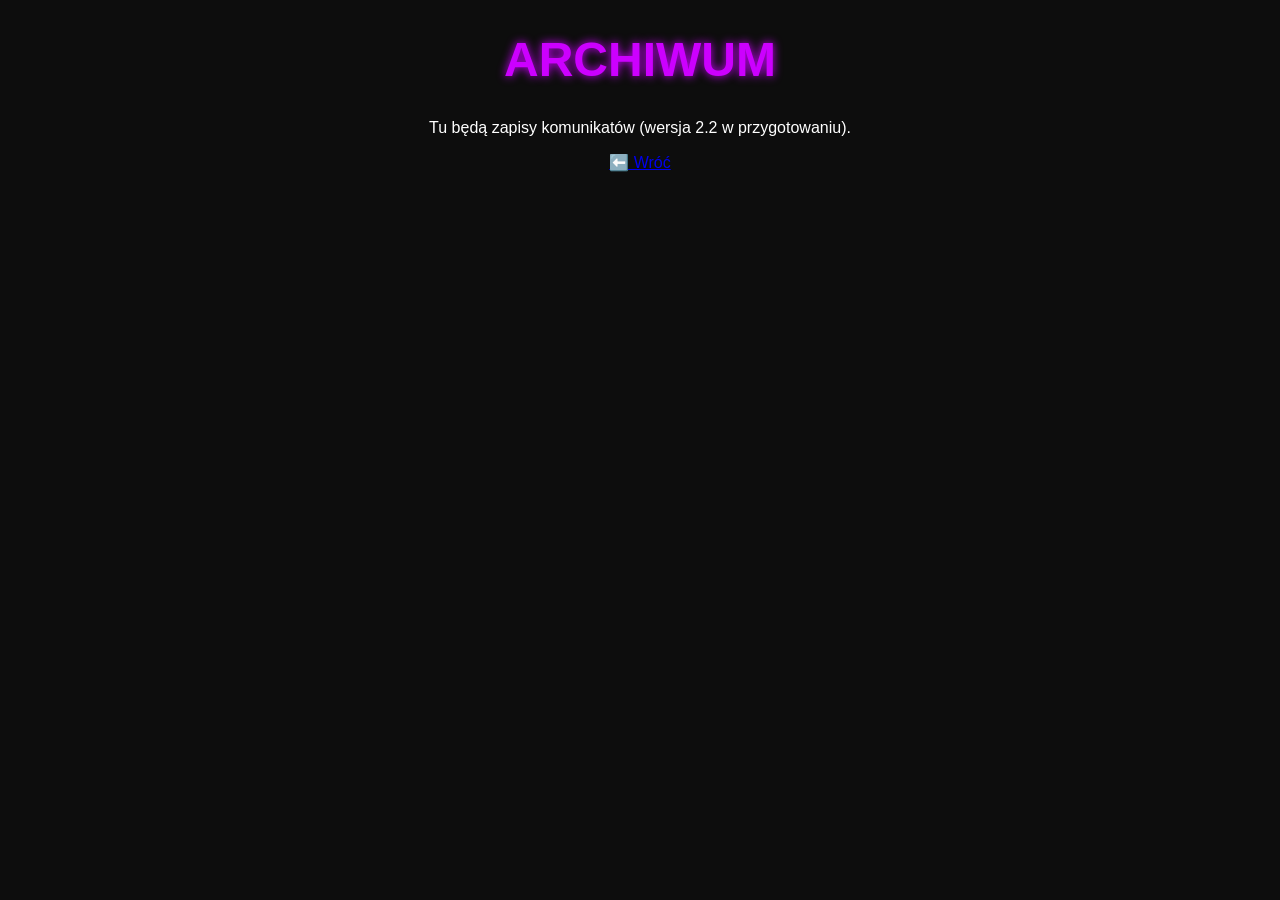
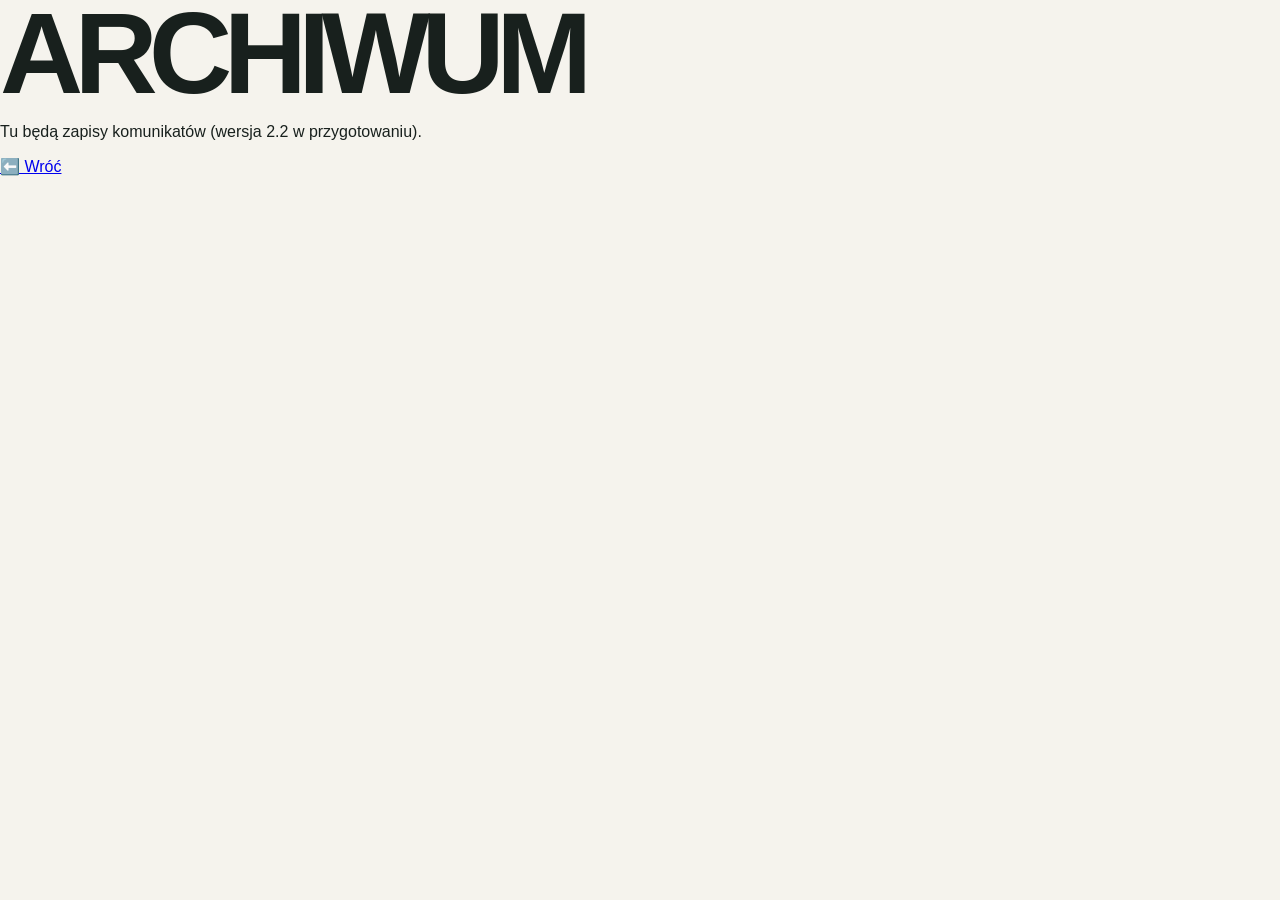

Initial rebuild of website

--- a/style.css
+++ b/style.css
@@ -1,65 +1,101 @@
+:root {
+  --ink: #18201d;
+  --muted: #68716c;
+  --paper: #f5f3ed;
+  --line: #d8d8ce;
+  --accent: #d76748;
+  --serif: "Playfair Display", Georgia, serif;
+  --sans: "DM Sans", Arial, sans-serif;
+  --mono: "DM Mono", monospace;
+}
+
+* { box-sizing: border-box; }
+
+html { scroll-behavior: smooth; }
+
 body {
-  background-color: #0d0d0d;
-  color: white;
-  font-family: Arial, sans-serif;
-  text-align: center;
   margin: 0;
-  padding: 0;
+  color: var(--ink);
+  background: var(--paper);
+  font-family: var(--sans);
+  -webkit-font-smoothing: antialiased;
 }
-header {
-  padding: 20px;
-}
-h1 {
-  color: #cc00ff;
-  font-size: 48px;
-  text-shadow: 0 0 10px #cc00ff;
-}
-nav ul {
-  list-style: none;
+
+main, footer { width: min(1120px, calc(100% - 48px)); margin: 0 auto; }
+
+.nav {
   display: flex;
-  justify-content: center;
-  padding: 0;
+  align-items: center;
+  justify-content: space-between;
+  padding: 28px 0;
 }
-nav ul li {
-  margin: 0 15px;
-}
-nav ul li a {
-  color: white;
+
+.brand {
+  color: var(--ink);
+  font-family: var(--serif);
+  font-size: 1.65rem;
+  font-weight: 700;
+  line-height: 1;
   text-decoration: none;
-  font-weight: bold;
 }
-main {
-  padding: 20px;
+
+.brand span { color: var(--accent); }
+
+.nav-link { color: var(--ink); font-size: .9rem; font-weight: 700; text-decoration: none; }
+.nav-link span { margin-left: 4px; color: var(--accent); }
+
+.hero { min-height: 560px; padding: 110px 0 90px; }
+
+.eyebrow, .section-label, .number {
+  color: var(--muted);
+  font-family: var(--mono);
+  font-size: .7rem;
+  letter-spacing: .08em;
+  text-transform: uppercase;
 }
-.cards {
-  display: flex;
-  justify-content: center;
+
+.eyebrow { display: flex; align-items: center; gap: 10px; margin: 0 0 24px; }
+.eyebrow span { width: 28px; height: 1px; background: var(--accent); }
+
+h1 { max-width: 760px; margin: 0; font-size: clamp(3.6rem, 9vw, 7.7rem); font-weight: 600; letter-spacing: -.075em; line-height: .93; }
+h1 em { color: var(--accent); font-weight: 600; }
+
+.intro { max-width: 480px; margin: 36px 0 30px; color: var(--muted); font-size: 1.1rem; line-height: 1.65; }
+
+.button {
+  display: inline-flex;
+  align-items: center;
   gap: 20px;
-  flex-wrap: wrap;
-  margin-top: 20px;
-}
-.card {
-  border: 2px solid #00ffff;
-  border-radius: 10px;
-  padding: 20px;
-  width: 250px;
-  background-color: #1a1a1a;
-  box-shadow: 0 0 10px #00ffff;
-}
-.card img {
-  width: 100px;
-  margin: 10px 0;
-}
-button {
-  background-color: #6600cc;
+  padding: 14px 18px;
   color: white;
-  border: none;
-  padding: 10px;
-  border-radius: 5px;
-  cursor: pointer;
+  background: var(--ink);
+  border-radius: 2px;
+  font-size: .9rem;
+  font-weight: 700;
+  text-decoration: none;
+  transition: background .2s ease, transform .2s ease;
 }
-footer {
-  margin-top: 40px;
-  font-size: 12px;
-  color: #888;
+
+.button:hover { background: var(--accent); transform: translateY(-2px); }
+.button span { font-size: 1.1rem; }
+
+.principles { padding: 34px 0 88px; border-top: 1px solid var(--line); }
+.section-label { margin: 0 0 42px; }
+
+.principle-grid { display: grid; grid-template-columns: repeat(3, 1fr); gap: 48px; }
+.principle-grid article { padding-top: 18px; border-top: 2px solid var(--ink); }
+.number { color: var(--accent); }
+h2 { margin: 27px 0 12px; font-family: var(--serif); font-size: 1.75rem; letter-spacing: -.04em; }
+.principle-grid p { max-width: 275px; margin: 0; color: var(--muted); font-size: .95rem; line-height: 1.65; }
+
+footer { display: flex; justify-content: space-between; padding: 24px 0 32px; border-top: 1px solid var(--line); color: var(--muted); font-family: var(--mono); font-size: .68rem; letter-spacing: .02em; }
+footer p { margin: 0; }
+
+@media (max-width: 640px) {
+  main, footer { width: min(100% - 40px, 1120px); }
+  .nav { padding-top: 22px; }
+  .hero { min-height: 510px; padding: 82px 0 74px; }
+  .principle-grid { grid-template-columns: 1fr; gap: 34px; }
+  .principles { padding-bottom: 58px; }
+  footer { align-items: flex-start; flex-direction: column; gap: 8px; }
 }
